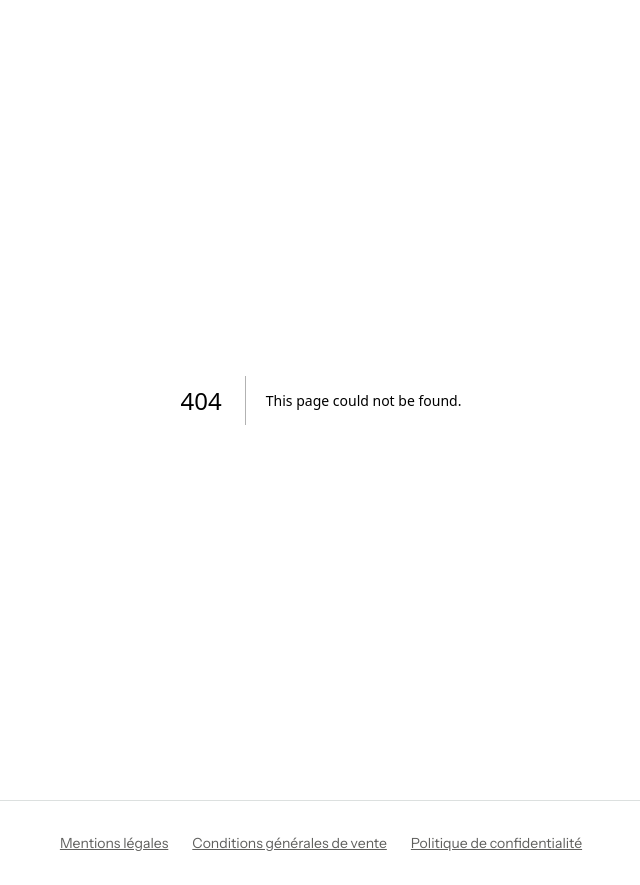
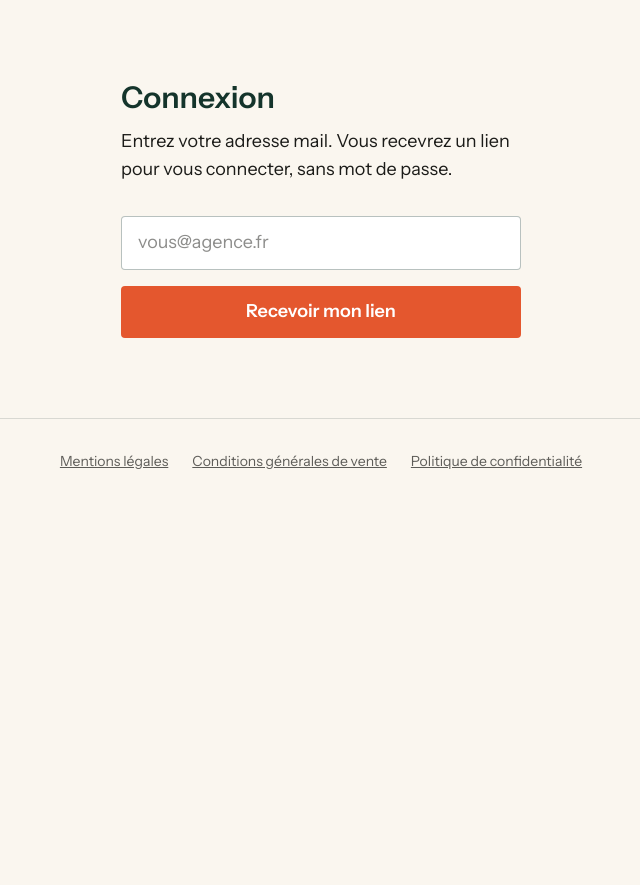
Before and after one commit to fishingcarnn-hue/chiffrage, a Next.js app: page /connexion in a window 1280 px wide. Before the commit this address had no page. Shown: the whole page, without its empty margins (319-959 px from the left). After the commit the page ends 800 px from the top, so only its background shows below. Built offline with nearby package versions, Linux system fonts and the light colour scheme.

Commit message:
Connexion par lien magique avec Supabase

```diff
--- a/package.json
+++ b/package.json
@@ -9,6 +9,8 @@
     "lint": "eslint"
   },
   "dependencies": {
+    "@supabase/ssr": "^0.12.7",
+    "@supabase/supabase-js": "^2.118.0",
     "next": "16.4.2",
     "react": "19.3.0",
     "react-dom": "19.3.0"
--- /dev/null
+++ b/src/app/auth/callback/route.ts
@@ -0,0 +1,13 @@
+import { NextResponse } from "next/server";
+import { creerClientServeur } from "../../../lib/supabase/server";
+
+export async function GET(request: Request) {
+  const { searchParams, origin } = new URL(request.url);
+  const code = searchParams.get("code");
+  if (code) {
+    const supabase = await creerClientServeur();
+    const { error } = await supabase.auth.exchangeCodeForSession(code);
+    if (!error) return NextResponse.redirect(`${origin}/espace`);
+  }
+  return NextResponse.redirect(`${origin}/connexion`);
+}
--- /dev/null
+++ b/src/app/connexion/page.tsx
@@ -0,0 +1,48 @@
+"use client";
+
+import { useState } from "react";
+import { creerClient } from "../../lib/supabase/client";
+
+export default function Connexion() {
+  const [email, setEmail] = useState("");
+  const [detail, setDetail] = useState("");
+  const [etat, setEtat] = useState<"attente" | "envoi" | "envoye" | "erreur">("attente");
+
+  async function envoyer(e: React.FormEvent) {
+    e.preventDefault();
+    setEtat("envoi");
+    const supabase = creerClient();
+    const { error } = await supabase.auth.signInWithOtp({
+      email,
+      options: { emailRedirectTo: `${window.location.origin}/auth/callback` },
+    });
+    setDetail(error ? error.message : "");
+    setEtat(error ? "erreur" : "envoye");
+  }
+
+  return (
+    <main className="mx-auto max-w-md px-6 py-20">
+      <h1 className="text-3xl font-semibold text-sapin">Connexion</h1>
+      <p className="mt-3">Entrez votre adresse mail. Vous recevrez un lien pour vous connecter, sans mot de passe.</p>
+      <form onSubmit={envoyer} className="mt-8 space-y-4">
+        <input
+          type="email"
+          required
+          value={email}
+          onChange={(e) => setEmail(e.target.value)}
+          placeholder="vous@agence.fr"
+          className="w-full rounded border border-sapin/30 bg-white px-4 py-3"
+        />
+        <button
+          type="submit"
+          disabled={etat === "envoi"}
+          className="w-full rounded bg-brule px-4 py-3 font-semibold text-white"
+        >
+          {etat === "envoi" ? "Envoi..." : "Recevoir mon lien"}
+        </button>
+      </form>
+      {etat === "envoye" && <p className="mt-6 text-sapin">Lien envoyé. Regardez votre boîte mail (et les spams).</p>}
+      {etat === "erreur" && <p className="mt-6 text-brule">Un problème est survenu : {detail}</p>}
+    </main>
+  );
+}
--- /dev/null
+++ b/src/app/espace/deconnexion.tsx
@@ -0,0 +1,23 @@
+"use client";
+
+import { useRouter } from "next/navigation";
+import { creerClient } from "../../lib/supabase/client";
+
+export default function Deconnexion() {
+  const router = useRouter();
+
+  async function sortir() {
+    await creerClient().auth.signOut();
+    router.push("/connexion");
+    router.refresh();
+  }
+
+  return (
+    <button
+      onClick={sortir}
+      className="mt-8 rounded border border-sapin px-4 py-2 text-sapin"
+    >
+      Se déconnecter
+    </button>
+  );
+}
--- /dev/null
+++ b/src/app/espace/page.tsx
@@ -0,0 +1,27 @@
+import { Suspense } from "react";
+import { redirect } from "next/navigation";
+import { creerClientServeur } from "../../lib/supabase/server";
+import Deconnexion from "./deconnexion";
+
+async function Contenu() {
+  const supabase = await creerClientServeur();
+  const { data } = await supabase.auth.getUser();
+  if (!data.user) redirect("/connexion");
+  return (
+    <>
+      <h1 className="text-3xl font-semibold text-sapin">Mon espace</h1>
+      <p className="mt-3">Connecté en tant que {data.user.email}</p>
+      <Deconnexion />
+    </>
+  );
+}
+
+export default function Espace() {
+  return (
+    <main className="mx-auto max-w-md px-6 py-20">
+      <Suspense fallback={<p>Chargement...</p>}>
+        <Contenu />
+      </Suspense>
+    </main>
+  );
+}
--- /dev/null
+++ b/src/lib/supabase/client.ts
@@ -0,0 +1,8 @@
+import { createBrowserClient } from "@supabase/ssr";
+
+export function creerClient() {
+  return createBrowserClient(
+    process.env.NEXT_PUBLIC_SUPABASE_URL!,
+    process.env.NEXT_PUBLIC_SUPABASE_PUBLISHABLE_KEY!
+  );
+}
--- /dev/null
+++ b/src/lib/supabase/server.ts
@@ -0,0 +1,24 @@
+import { createServerClient } from "@supabase/ssr";
+import { cookies } from "next/headers";
+
+export async function creerClientServeur() {
+  const cookieStore = await cookies();
+  return createServerClient(
+    process.env.NEXT_PUBLIC_SUPABASE_URL!,
+    process.env.NEXT_PUBLIC_SUPABASE_PUBLISHABLE_KEY!,
+    {
+      cookies: {
+        getAll() {
+          return cookieStore.getAll();
+        },
+        setAll(cookiesToSet) {
+          try {
+            cookiesToSet.forEach(({ name, value, options }) =>
+              cookieStore.set(name, value, options)
+            );
+          } catch {}
+        },
+      },
+    }
+  );
+}
```
Also changed, not shown: 2 other files (tests, documents, lock files or other folders).
